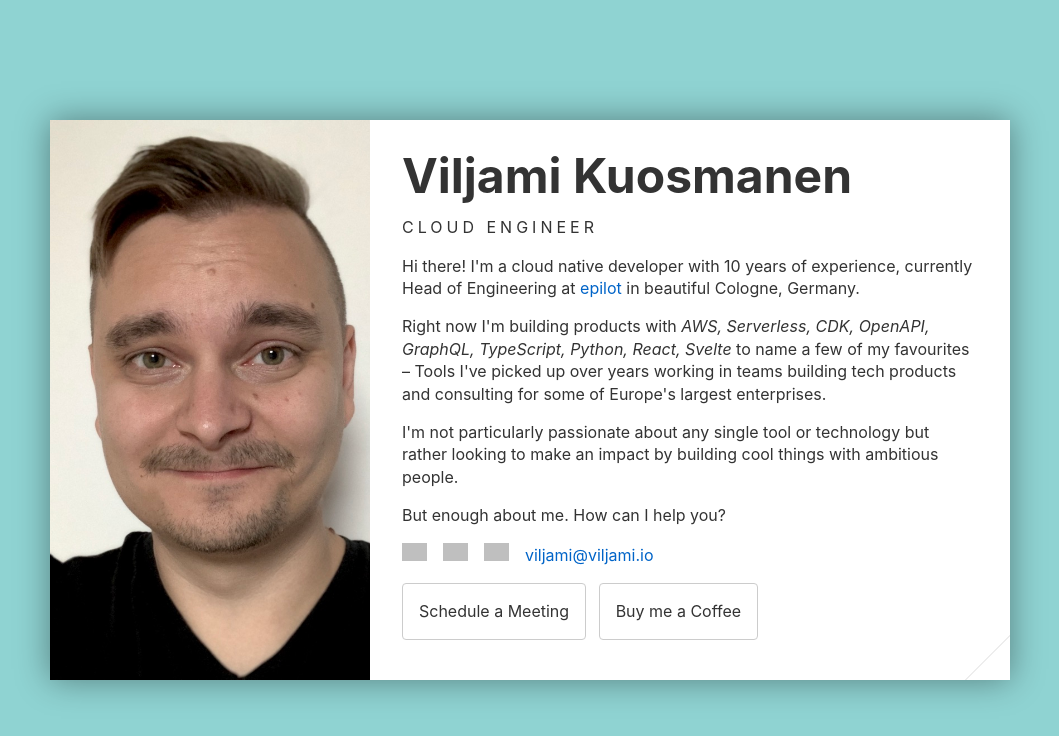
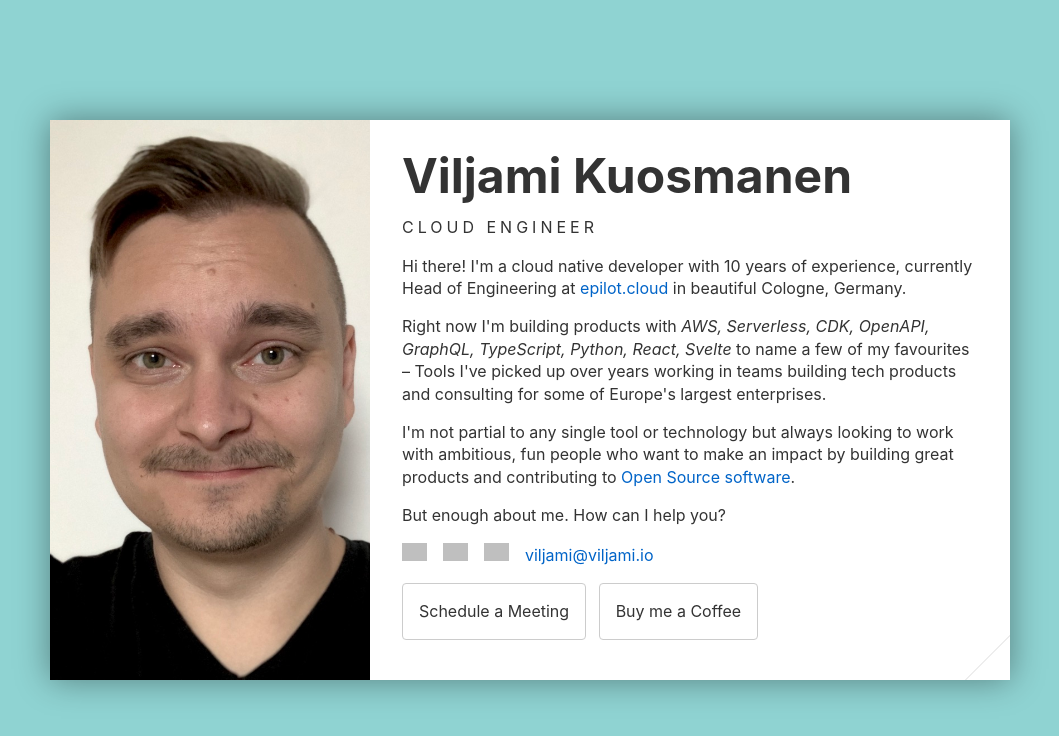
Before and after one commit to anttiviljami/personal-website, a Svelte app: page / in a window 1280 px wide. Shown: the top 736 px of the page, without its empty margins (110-1169 px from the left). Built offline with nearby package versions, Linux system fonts and the light colour scheme; grey boxes are pictures that could not be loaded.

Commit message:
Further bio updates

```diff
--- a/src/App.svelte
+++ b/src/App.svelte
@@ -188,7 +188,7 @@
           <h1 class="heading">Viljami Kuosmanen</h1>
           <p class="title">Cloud Engineer</p>
           <p>
-            Hi there! I'm a cloud native developer with 10 years of experience, currently Head of Engineering at <a href="https://epilot.cloud/en" target="_blank">epilot</a> in beautiful Cologne, Germany.
+            Hi there! I'm a cloud native developer with 10 years of experience, currently Head of Engineering at <a href="https://epilot.cloud/en" target="_blank">epilot.cloud</a> in beautiful Cologne, Germany.
           </p>
           <p>
             Right now I'm building products with
@@ -198,16 +198,13 @@
             consulting for some of Europe's largest enterprises.
           </p>
           <p>
-            I'm not particularly passionate about any single tool or technology
-            but rather looking to make an impact by building cool things with
-            ambitious people.
+            I'm not partial to any single tool or technology but always looking to work with ambitious, fun people who want to make an impact by building great products and contributing to <a href="https://github.com/{github}" target="_blank">Open Source software</a>.
           </p>
           <p>But enough about me. How can I help you?</p>
           <ul class="icons">
             <li>
               <a
                 href="https://github.com/{github}"
-                title="github.com/{github}"
                 target="_blank">
                 <img
                   src="https://img.icons8.com/material-sharp/96/000000/github.png"
@@ -217,7 +214,6 @@
             <li>
               <a
                 href="https://twitter.com/{twitter}"
-                title="twitter.com/{twitter}"
                 target="_blank">
                 <img
                   src="https://img.icons8.com/android/96/000000/twitter.png"
@@ -227,7 +223,6 @@
             <li>
               <a
                 href="https://linkedin.com/in/{linkedin}"
-                title="linkedin.com/in/{linkedin}"
                 target="_blank">
                 <img
                   src="https://img.icons8.com/metro/104/000000/linkedin.png"
@@ -244,13 +239,11 @@
           <!--<Button link="mailto:{email}" title="Email" target="_blank">Email me</Button>-->
           <Button
             link="https://calendly.com/{calendly}"
-            title="calendly.com/{calendly}"
             target="_blank">
             Schedule a Meeting
           </Button>
           <Button
             link="https://buymeacoff.ee/{buymeacoffee}"
-            title="buymeacoff.ee/{buymeacoffee}"
             target="_blank">
             Buy me a Coffee
           </Button>
```
